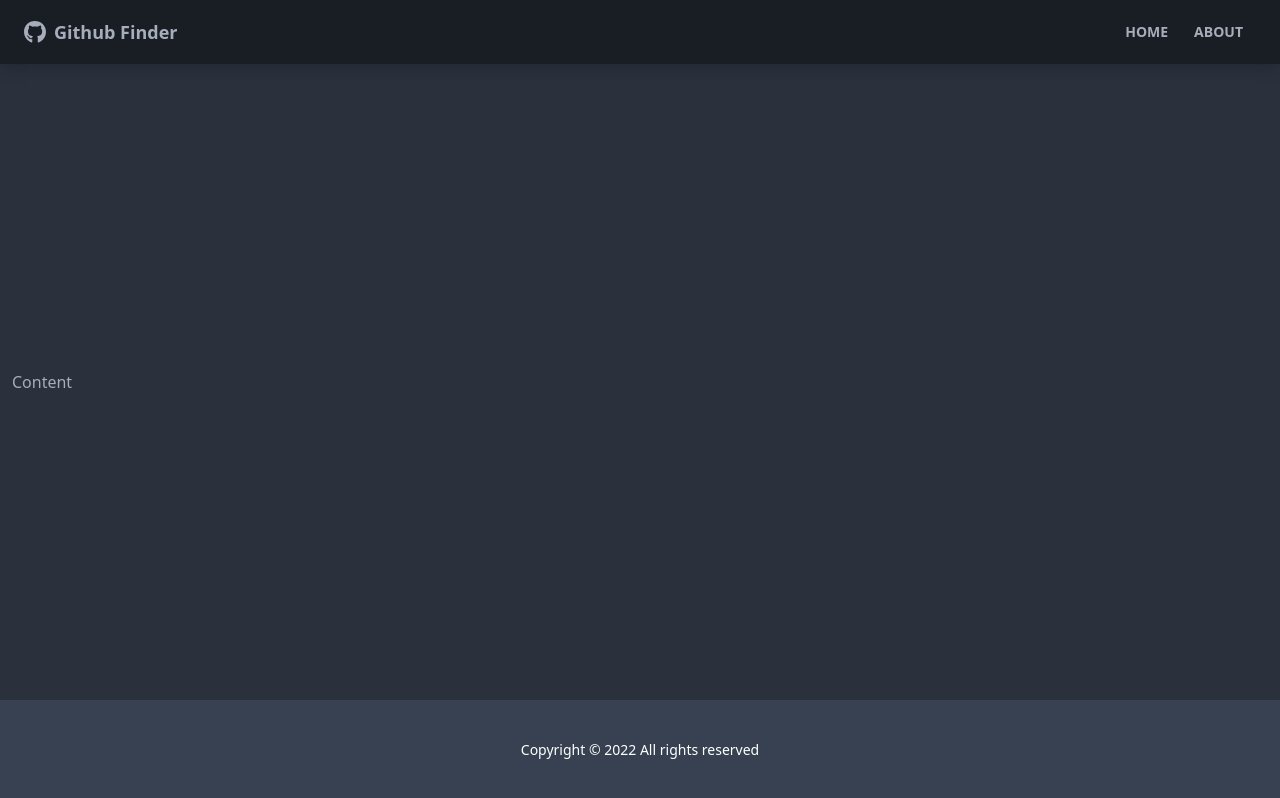
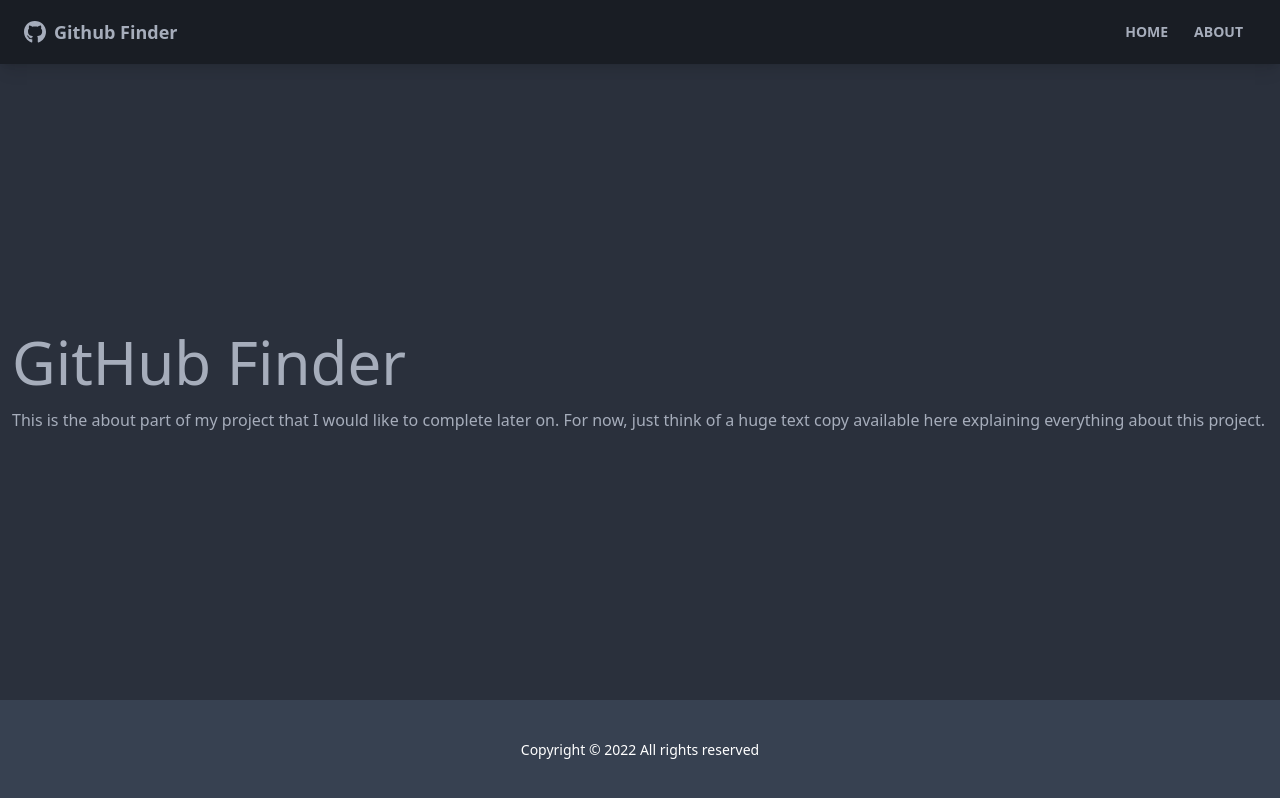
Before and after one commit to shubhamchaubey/github-finder, a JavaScript app: page /about in a window 1280 px wide. Built offline with nearby package versions, Linux system fonts and the light colour scheme; the HTML template or start-up script is replaced by a standard one.

Commit message:
COmpleted the page structure and completed the NotFound page

```diff
--- a/src/App.js
+++ b/src/App.js
@@ -1,6 +1,10 @@
-import {BrowserRouter as Router, Route} from 'react-router-dom';
+import {BrowserRouter as Router, Route, Routes} from 'react-router-dom';
 import Navbar from './components/layout/Navbar';
 import Footer from './components/layout/Footer';
+import Home from './pages/Home';
+import About from './pages/About';
+import NotFound from './pages/NotFound';
+
 
 function App() {
   return (
@@ -8,7 +12,13 @@
       <div className='flex flex-col justify-between h-screen'>
       <Navbar />
       <main className='container mx-auto px-3 pb-12'>
-        Content
+        <Routes>
+          <Route path='/' element={<Home />}/>
+          <Route path='/about' element={<About />}/>
+          <Route path='/not-found' element={<NotFound />}/>
+          <Route path='/*' element={<NotFound />}/>
+
+        </Routes>
       </main>
       <Footer />
       </div>
--- a/src/components/layout/Navbar.js
+++ b/src/components/layout/Navbar.js
@@ -17,7 +17,7 @@
                     <Link to='/' className='btn btn-ghost btn-sm rounded-btn'>
                         Home
                     </Link>
-                    <Link to='/' className='btn btn-ghost btn-sm rounded-btn'>
+                    <Link to='/about' className='btn btn-ghost btn-sm rounded-btn'>
                         About
                     </Link>
 
--- /dev/null
+++ b/src/pages/About.js
@@ -0,0 +1,14 @@
+function About() {
+  return (
+    <div>
+      <h1 className="text-6xl mb-4"> GitHub Finder</h1>
+      <p>
+        This is the about part of my project that I would like to complete later
+        on. For now, just think of a huge text copy available here explaining
+        everything about this project.
+      </p>
+    </div>
+  );
+}
+
+export default About;
--- /dev/null
+++ b/src/pages/Home.js
@@ -0,0 +1,9 @@
+function Home() {
+  return (
+    <div>
+      <h1 className="text-6xl"> Welcome </h1>
+    </div>
+  )
+}
+
+export default Home
--- /dev/null
+++ b/src/pages/NotFound.js
@@ -0,0 +1,23 @@
+import {FaHome} from 'react-icons/fa'
+import { Link } from 'react-router-dom'
+
+function NotFound() {
+  return (
+    <div className='hero'>
+      <div className='text-center hero-content'>
+        <div className='max-w-lg'>
+          <h1 className='text-8xl font-bold mb-8'>
+            OOPS..!
+          </h1>
+          <p className='text-5xl mb-8'>404 - Page not found</p>
+          <Link to='/' className='btn btn-primary btn-lg'>
+            <FaHome className='mr-2'/>
+            Back to Home
+          </Link>
+        </div>
+      </div>
+    </div>
+  )
+}
+
+export default NotFound
```
